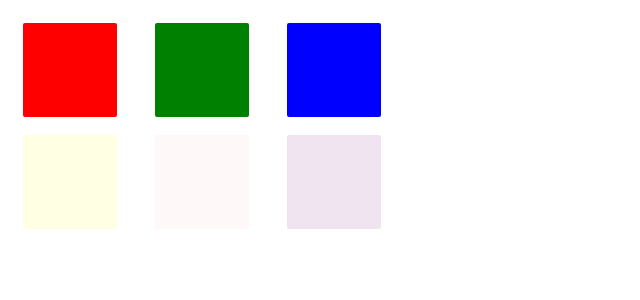
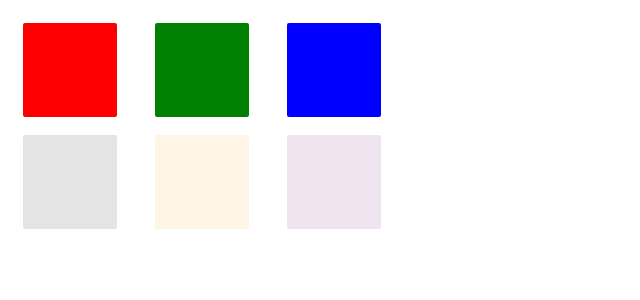
Before and after one commit to Batoul-AbedElSater/React-JS, a React (Vite) app in the folder first-react/: page / in a window 1280 px wide. Shown: the top 300 px of the page, without its empty margins (0-640 px from the left). Built offline with nearby package versions, Linux system fonts and the light colour scheme.

Commit message:
sound pads :local VS shared state

```diff
--- a/first-react/src/App.jsx
+++ b/first-react/src/App.jsx
@@ -6,8 +6,14 @@ import Pad from "./Pad"
 export default function App() {
   const [pads, setPads] = React.useState(padsData);
 
+  function toggle(id){
+       setPads(prevPads => prevPads.map(item =>{
+          return item.id === id ? {...item,on: !item.on} : item
+       }))
+   }
+
   const buttonElements = pads.map(pad => (
-    <Pad key={pad.id} color={pad.color} on={pad.on}/>
+   <Pad toggle={toggle} id={pad.id} key={pad.id} color={pad.color} on={pad.on}/>
   ))
 
   return (
--- a/first-react/src/Pad.jsx
+++ b/first-react/src/Pad.jsx
@@ -1,7 +1,11 @@
+import React from "react"
+
 export default function Pad(props){
     return(
-        <button className="pad" style={{backgroundColor: props.color}}
+        <button className="pad"
+        style={{backgroundColor: props.color}}
         className={props.on ? "on" : undefined}
+        onClick={() => props.toggle(props.id)}
         >
 
         </button>
--- a/first-react/src/pads.jsx
+++ b/first-react/src/pads.jsx
@@ -2,7 +2,7 @@ export default [
   { id: 1, color: "red", on: true },
   { id: 2, color: "green", on: true },
   { id: 3, color: "blue", on: true },
-  { id: 4, color: "yellow", on: false },
-  { id: 5, color: "pink", on: false },
+  { id: 4, color: "black", on: false },
+  { id: 5, color: "orange", on: false },
   { id: 6, color: "purple", on: false }
 ];
```
Also changed, not shown: first-react/src/App.css (line endings or trailing spaces).
